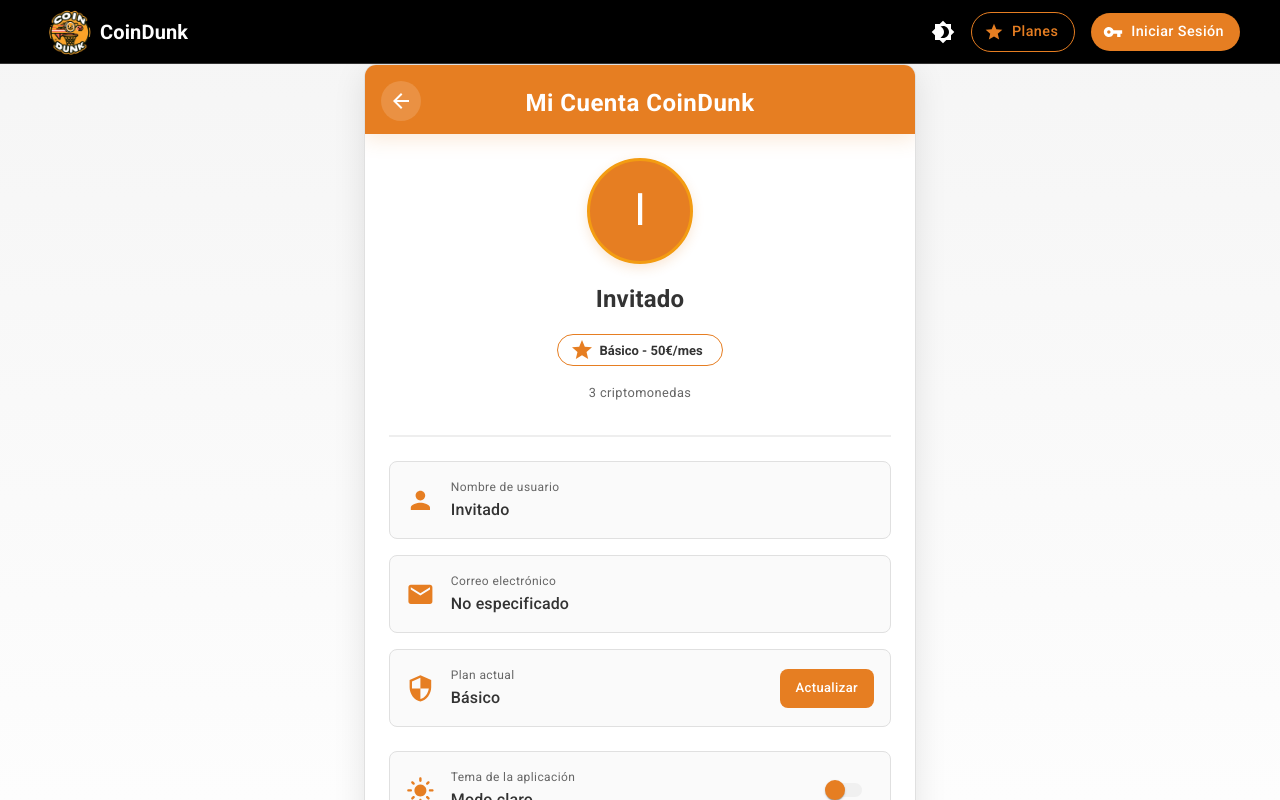
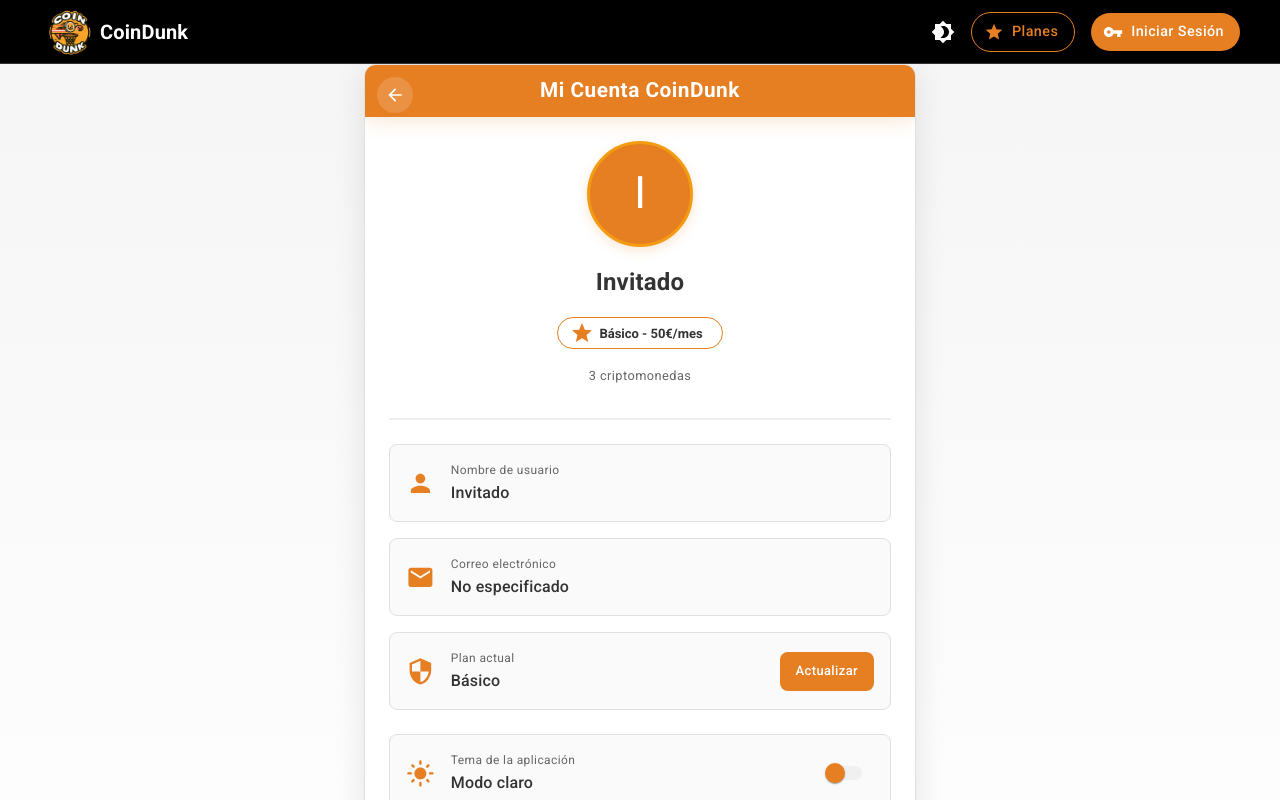
Before and after one commit to MiguelRegueiro/CoinDunk, a React (Create React App) app: page /perfil in a window 1280 px wide. Shown: the top 800 px of the page. Built offline with nearby package versions, Linux system fonts and the light colour scheme.

Commit message:
Mejoras en la página de Perfil: ahora no permite actualizar a un plan superior si ya se tiene el máximo.

```diff
--- a/src/pages/Perfil.js
+++ b/src/pages/Perfil.js
@@ -88,9 +88,9 @@
           border: `1px solid ${theme.colors.border}`,
           backdropFilter: 'blur(8px)'
         }}>
-          {/* Header con estilo elegante */}
+          {/* Header con altura reducida */}
           <Box sx={{
-            p: 1.8,
+            p: 1.5, // Padding reducido
             backgroundColor: theme.colors.primary,
             color: theme.colors.textOnPrimary,
             position: 'relative',
@@ -101,25 +101,26 @@
               onClick={() => navigate(-1)}
               sx={{
                 position: 'absolute',
-                left: 16,
-                top: 16,
+                left: 12, // Ajuste posición
+                top: 12, // Ajuste posición
                 color: theme.colors.textOnPrimary,
                 backgroundColor: 'rgba(255, 255, 255, 0.15)',
                 '&:hover': {
                   backgroundColor: 'rgba(255, 255, 255, 0.25)'
                 },
-                transition: 'all 0.3s ease'
+                transition: 'all 0.3s ease',
+                size: 'small' // Icono más pequeño
               }}
               aria-label="Volver"
             >
-              <ArrowBack />
+              <ArrowBack fontSize="small" />
             </IconButton>
 
             <Typography variant="h5" sx={{
               fontWeight: 700,
-              mt: 1,
+              mt: 0, // Margen superior eliminado
               letterSpacing: 0.5,
-              fontSize: '1.5rem'
+              fontSize: '1.3rem' // Tamaño de fuente reducido
             }}>
               Mi Cuenta CoinDunk
             </Typography>
@@ -292,6 +293,8 @@
                       </Typography>
                     </Box>
                   </Stack>
+                  {/* Botón condicional solo para basic y pro */}
+                  {user.plan !== 'premium' && (
                     <Button
                       variant="contained"
                       size="small"
@@ -314,6 +317,7 @@
                     >
                       Actualizar
                     </Button>
+                  )}
                 </Stack>
               </Paper>
             </Stack>
@@ -379,7 +383,7 @@
               </Stack>
             </Paper>
 
-            {/* Botón de cerrar sesión - Estilo refinado */}
+            {/* Botón de cerrar sesión */}
             <Button
               fullWidth
               variant="contained"
```
Lines whose indentation alone changed are shown as unchanged.
